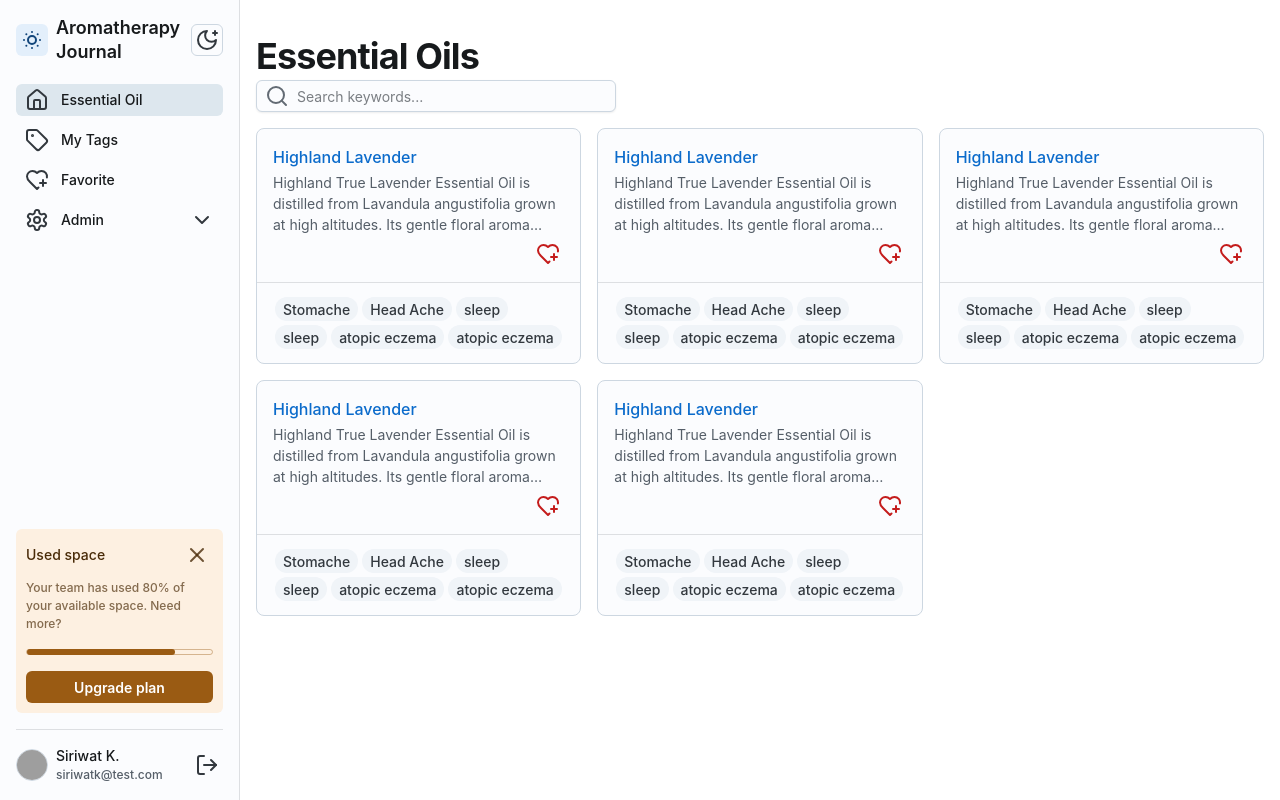
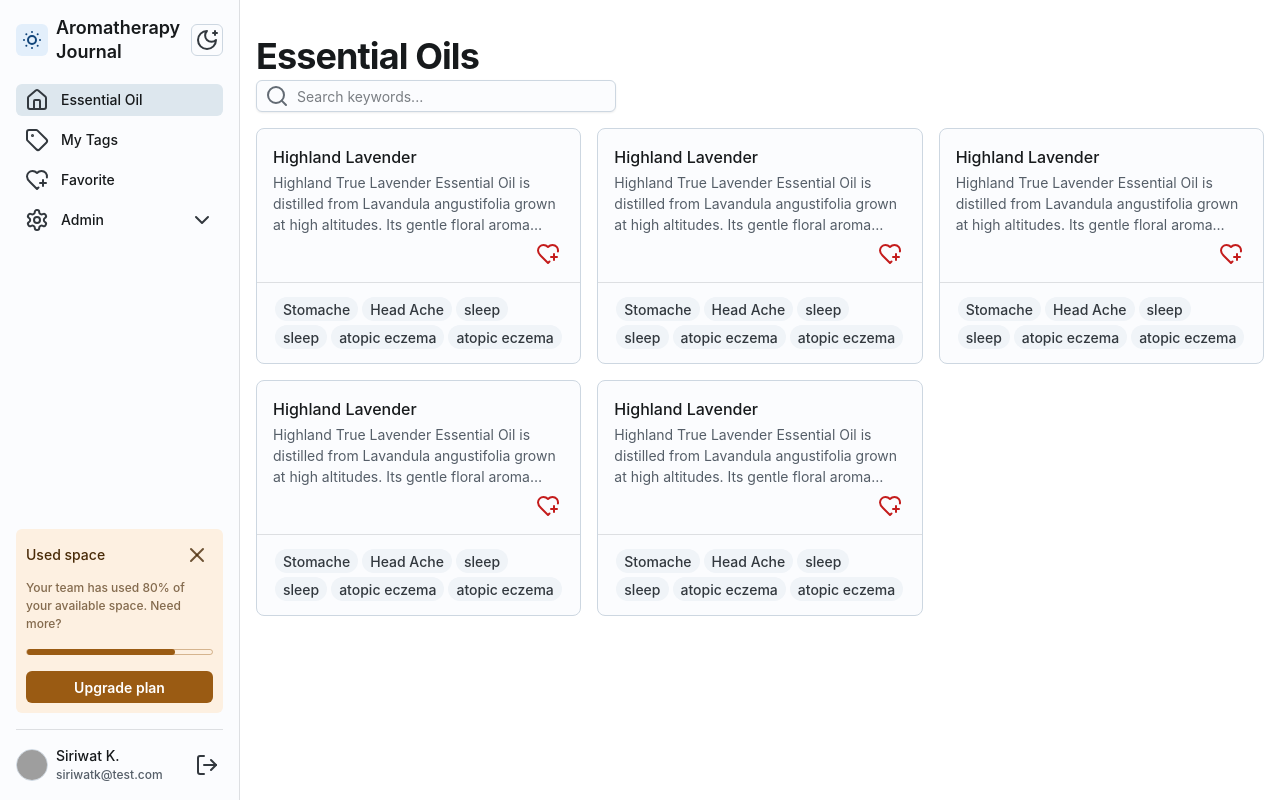
Before and after one commit to 1999JD/aromatherapy-journal-frontend, a Next.js app: page /essential-oil in a window 1280 px wide. Built offline with nearby package versions, Linux system fonts and the light colour scheme; grey boxes are pictures that could not be loaded.

Commit message:
feat: 加入連結到精油詳細頁的 link

```diff
--- a/src/app/(home)/essential-oil/components/ItemCard.tsx
+++ b/src/app/(home)/essential-oil/components/ItemCard.tsx
@@ -6,7 +6,8 @@ import CardOverflow from '@mui/joy/CardOverflow';
 import Divider from '@mui/joy/Divider';
 import Typography from '@mui/joy/Typography';
 import IconButton from '@mui/joy/IconButton';
-import Link from '@mui/joy/Link';
+import Link from 'next/link';
+
 import { HeartPlus } from 'lucide-react';
 import Box from '@mui/joy/Box';
 import Chip from '@mui/joy/Chip';
@@ -17,7 +18,7 @@ export default function ItemCard() {
         <Card variant="outlined" >
             <CardContent>
                 <Typography level="title-md">
-                    <Link href="#multiple-actions" overlay underline="none">
+                    <Link href="/essential-oil/1">
                         Highland Lavender
                     </Link>
                 </Typography>
```
